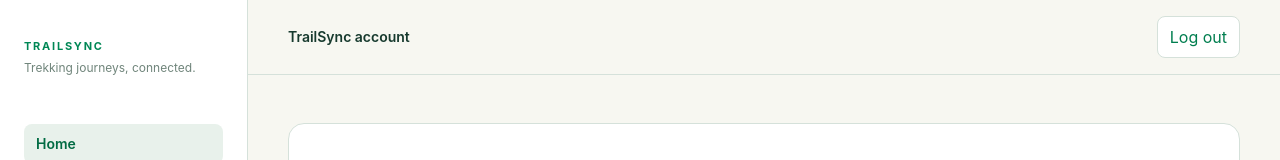
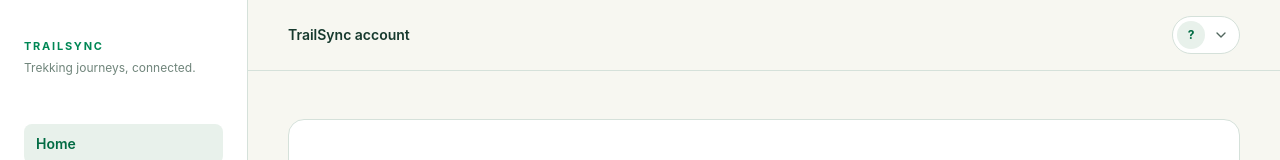
Before and after one commit to jieddev/TrailSync-Mountain-Trekking-Project, a React (Vite) app in the folder frontend/: page /home in a window 1280 px wide. Shown: the top 160 px of the page. Built offline with nearby package versions, Linux system fonts and the light colour scheme; no server answers; sample sign-in values are in the browser's storage.

Commit message:
feat(web): implement account menu with logout functionality in HikerAppShell

```diff
--- a/frontend/src/features/home/components/HikerAppShell.tsx
+++ b/frontend/src/features/home/components/HikerAppShell.tsx
@@ -1,5 +1,5 @@
 import { signOut } from 'firebase/auth'
-import type { ReactNode } from 'react'
+import { useEffect, useRef, useState, type ReactNode } from 'react'
 import { NavLink, useNavigate } from 'react-router-dom'
 
 import type { CurrentUserProfile } from '../../../lib/users-api'
@@ -23,6 +23,29 @@ export default function HikerAppShell({
   const navigate = useNavigate()
   const displayName = profile?.fullName
   const email = profile?.email
+  const [menuOpen, setMenuOpen] = useState(false)
+  const menuRef = useRef<HTMLDivElement>(null)
+
+  useEffect(() => {
+    if (!menuOpen) return
+
+    function handlePointerDown(event: PointerEvent) {
+      if (!menuRef.current?.contains(event.target as Node)) {
+        setMenuOpen(false)
+      }
+    }
+
+    function handleKeyDown(event: KeyboardEvent) {
+      if (event.key === 'Escape') setMenuOpen(false)
+    }
+
+    document.addEventListener('pointerdown', handlePointerDown)
+    document.addEventListener('keydown', handleKeyDown)
+    return () => {
+      document.removeEventListener('pointerdown', handlePointerDown)
+      document.removeEventListener('keydown', handleKeyDown)
+    }
+  }, [menuOpen])
 
   async function handleLogout() {
     await signOut(auth)
@@ -58,24 +81,6 @@ export default function HikerAppShell({
             </NavLink>
           ))}
         </nav>
-        {profile && (
-          <div className="mt-6 hidden border-t border-[#e7ece8] pt-5 lg:block lg:mt-10">
-            <p className="text-[11px] font-bold uppercase tracking-[0.14em] text-[#70857b]">
-              Signed in as
-            </p>
-            <p className="mt-2 truncate text-sm font-semibold text-[#173a2e]">
-              {displayName}
-            </p>
-            <p className="mt-1 truncate text-xs text-[#70857b]">{email}</p>
-            <button
-              className="mt-5 text-sm font-bold text-[#007e4f] underline-offset-4 hover:underline focus-visible:rounded-sm focus-visible:outline-none focus-visible:ring-2 focus-visible:ring-[#008755]"
-              onClick={handleLogout}
-              type="button"
-            >
-              Log out
-            </button>
-          </div>
-        )}
       </aside>
       <div className="flex min-h-screen min-w-0 flex-col">
         <header className="flex items-center justify-between gap-4 border-b border-[#d5e1da] px-5 py-4 sm:px-8 lg:px-10">
@@ -83,19 +88,61 @@ export default function HikerAppShell({
             <p className="text-sm font-semibold text-[#173a2e]">
               {profile ? `Welcome, ${displayName}` : 'TrailSync account'}
             </p>
-            {email && (
-              <p className="truncate text-xs text-[#70857b] sm:hidden">
-                {email}
+          </div>
+          <div className="relative shrink-0" ref={menuRef}>
+            <button
+              aria-expanded={menuOpen}
+              aria-haspopup="menu"
+              aria-label="Account menu"
+              className="cursor-pointer flex items-center gap-2 rounded-full border border-[#d5e1da] bg-white py-1 pl-1 pr-2.5 hover:bg-[#f3f6f2] focus-visible:outline-none focus-visible:ring-2 focus-visible:ring-[#008755]"
+              onClick={() => setMenuOpen((open) => !open)}
+              type="button"
+            >
+              <span className="flex size-7 items-center justify-center rounded-full bg-[#e8f1eb] text-xs font-bold text-[#006b43]">
+                {displayName?.charAt(0).toUpperCase() ?? '?'}
+              </span>
+              <svg
+                aria-hidden="true"
+                className={`size-4 text-[#52675e] transition-transform ${menuOpen ? 'rotate-180' : ''}`}
+                fill="none"
+                stroke="currentColor"
+                strokeWidth={2}
+                viewBox="0 0 24 24"
+              >
+                <path
+                  d="m6 9 6 6 6-6"
+                  strokeLinecap="round"
+                  strokeLinejoin="round"
+                />
+              </svg>
+            </button>
+            {menuOpen && (
+              <div
+                className="absolute right-0 z-20 mt-2 w-64 rounded-lg border border-[#d5e1da] bg-white py-2 shadow-lg"
+                role="menu"
+              >
+                {profile && (
+                  <div className="border-b border-[#e7ece8] px-4 pb-3 pt-1">
+                    <p className="text-[11px] font-bold uppercase tracking-[0.14em] text-[#70857b]">
+                      Signed in as
                     </p>
+                    <p className="mt-1 truncate text-sm font-semibold text-[#173a2e]">
+                      {displayName}
+                    </p>
+                    <p className="truncate text-xs text-[#70857b]">{email}</p>
+                  </div>
                 )}
-          </div>
                 <button
-            className="shrink-0 rounded-lg border border-[#d5e1da] bg-white px-3 py-2 text-sm font-bold text-[#007e4f] hover:bg-[#f3f6f2] focus-visible:outline-none focus-visible:ring-2 focus-visible:ring-[#008755]"
+                  className="mt-1 w-full px-4 py-2 text-left text-sm font-bold text-[#007e4f] hover:bg-[#f3f6f2] focus-visible:bg-[#f3f6f2] focus-visible:outline-none"
                   onClick={handleLogout}
+                  role="menuitem"
                   type="button"
                 >
                   Log out
                 </button>
+              </div>
+            )}
+          </div>
         </header>
         <main className="w-full flex-1 px-5 py-8 sm:px-8 sm:py-10 lg:px-10 lg:py-12">
           <div className="mx-auto max-w-5xl">{children}</div>
```
Also changed, not shown: 1 other file (tests, documents, lock files or other folders). Lines whose indentation alone changed are shown as unchanged.
